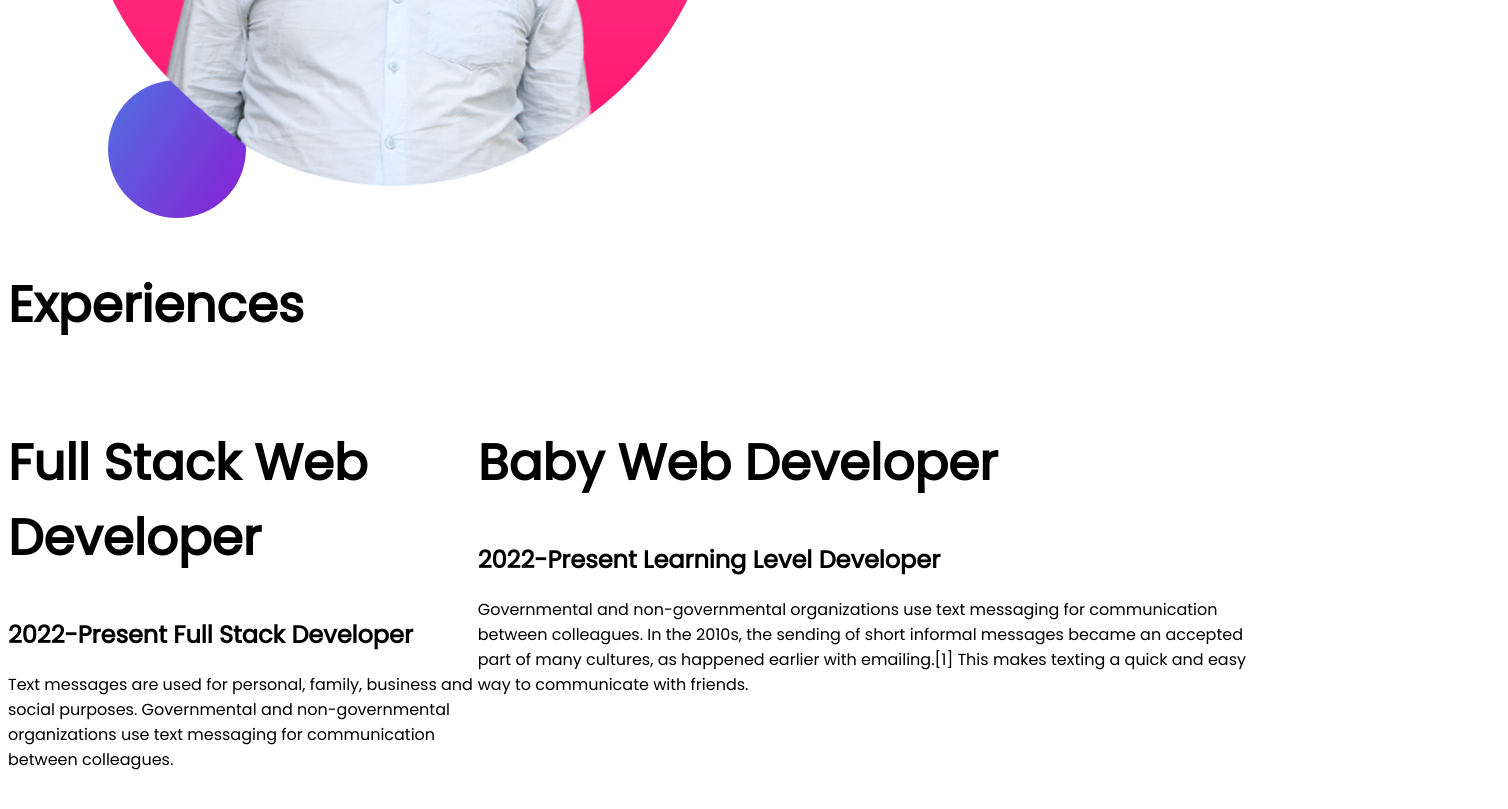
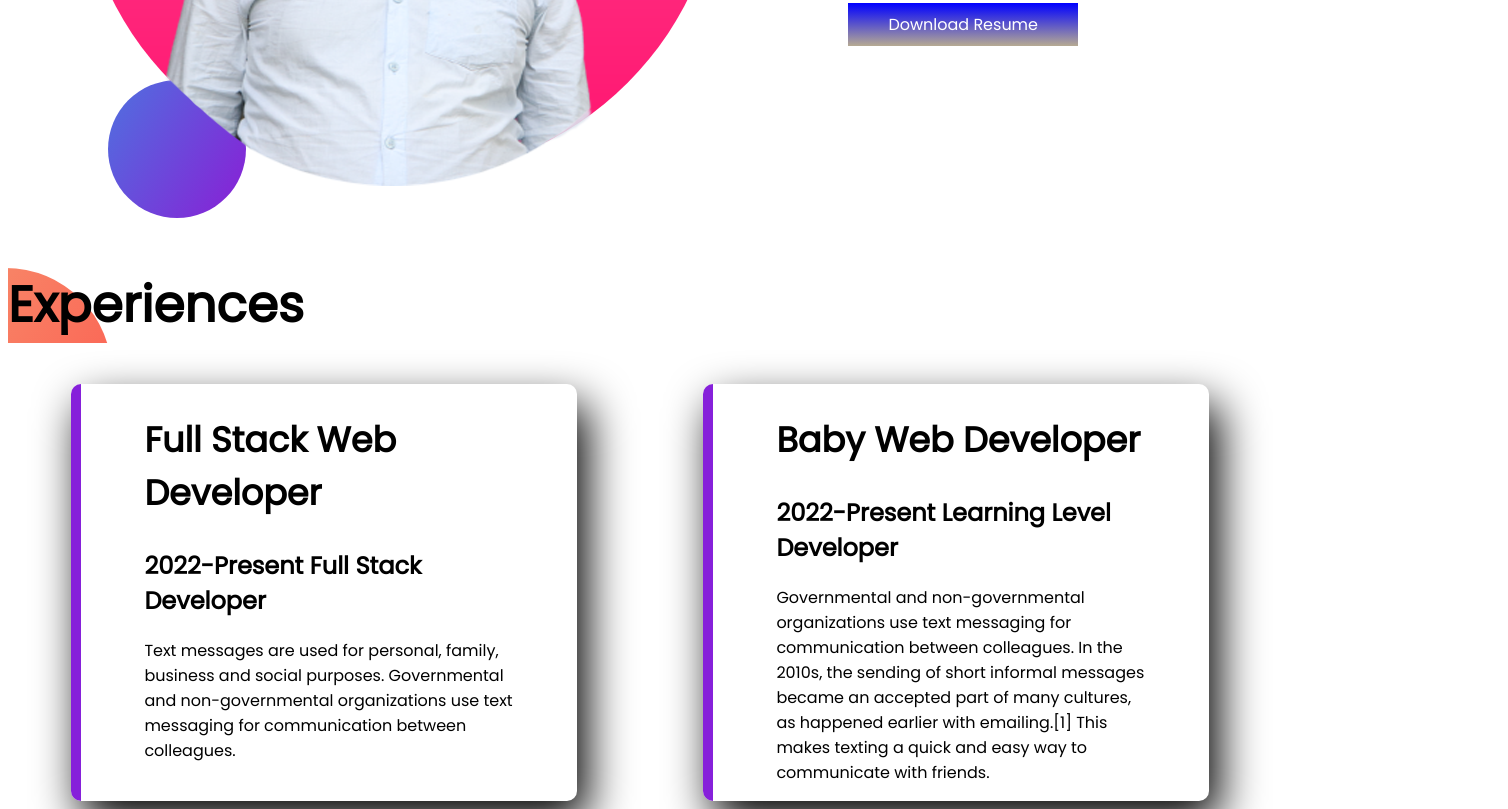
Before and after one commit to Shamim138/developper-portfolio, a plain HTML site: page index.html in a window 1280 px wide. Shown: the part 1168-1977 px from the top of the page, 1508 px wide, since content can reach past the window. Drawn offline with Linux system fonts and the light colour scheme.

Commit message:
food-repo

```diff
--- a/index.html
+++ b/index.html
@@ -25,7 +25,7 @@
        <div>
            <img src="images/2.png" alt="">
        </div>
-       <div>
+       <div class="DB-1">
            <h1>Dream Big</h1>
            <h2>Become A WebDeveloper</h2>
            <p>Text messages are used for personal, family, business and social purposes. Governmental and non-governmental organizations use text messaging for communication between colleagues. In the 2010s, the sending of short informal messages became an accepted part of many cultures, as happened earlier with emailing.[1] This makes texting a quick and easy way to communicate with friends, family and colleagues, including in contexts where a call would be impolite or inappropriate .</p>
@@ -37,13 +37,13 @@
    </section>
    <section>
      <div class="flexible-container">
-        <div>
-            <h1>Full Stack Web Developer</h1>
+        <div class="Experiences-2">
+            <h1 class="h1-Ex">Full Stack Web Developer</h1>
             <h2>2022-Present Full Stack Developer</h2>
             <p>Text messages are used for personal, family, business and social purposes. Governmental and non-governmental organizations use text messaging for communication between colleagues.</p>
         </div>
-        <div>
-            <h1>Baby Web Developer</h1>
+        <div class="Experiences-3">
+            <h1 class="h1-Ex">Baby Web Developer</h1>
             <h2>2022-Present Learning Level Developer</h2>
             <p>
                Governmental and non-governmental organizations use text messaging for communication between colleagues. In the 2010s, the sending of short informal messages became an accepted part of many cultures, as happened earlier with emailing.[1] This makes texting a quick and easy way to communicate with friends.
--- a/style.css
+++ b/style.css
@@ -3,8 +3,32 @@ margin 0}
 h1{font-size: 50px;}
 .orange-color{color: orange;}
 .flexible-container{
+
     display: flex;
+
 }
+.h1-Ex{font-size: 35px;
+font-weight: 700;}
+.DB-1{margin-left: 10%;}
+.Experiences-2{width: 50%;
+box-shadow: 10px 20px 45px;
+width: 40%;
+margin-left: 5%;
+margin-right: 5%;
+padding-left: 5%;
+padding-right: 5%;
+border-radius: 10px;
+border-left: 20px solid linear-gradient (rgb(117, 35, 35),blue);
+border-left: 10px solid rgb(134, 32, 218);}
+.Experiences-3{width: 50%;
+box-shadow: 10px 20px 45px;
+width: 40%;
+margin-left: 5%;
+margin-right: 5%;
+padding-left: 5%;
+padding-right: 5%;
+border-radius: 10px;
+border-left: 10px solid rgb(134, 32, 218);}
 .half-width{width: 50%;
 padding-left: 2%;}
 .half-width image{height: 50%;
@@ -22,4 +46,7 @@ background-repeat: no-repeat;}
     text-decoration:none ;
     color: white;
 padding: 10px 40px;}
-.experiences{}
+.experiences{background-image: url(images/exp-bg.png);
+background-repeat: no-repeat;
+width: 1500px;
+size: 2000px;}
```
